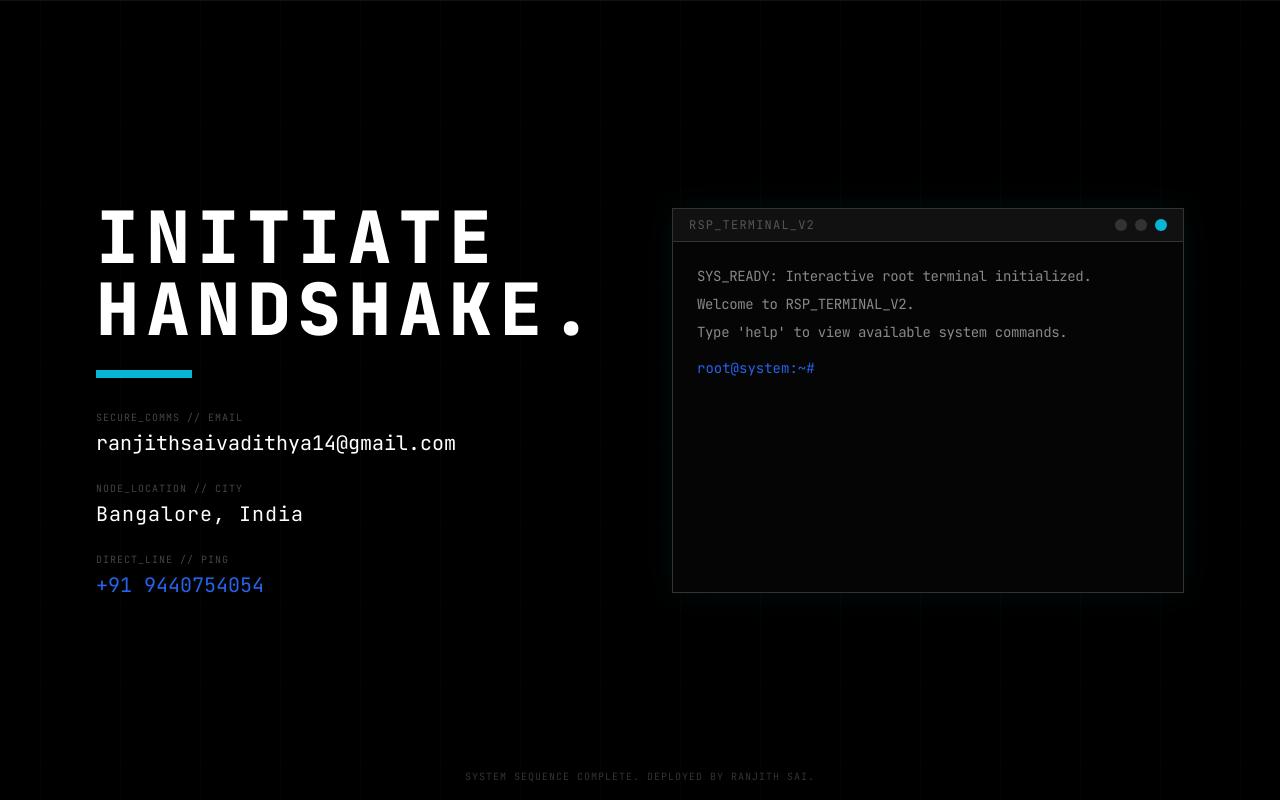
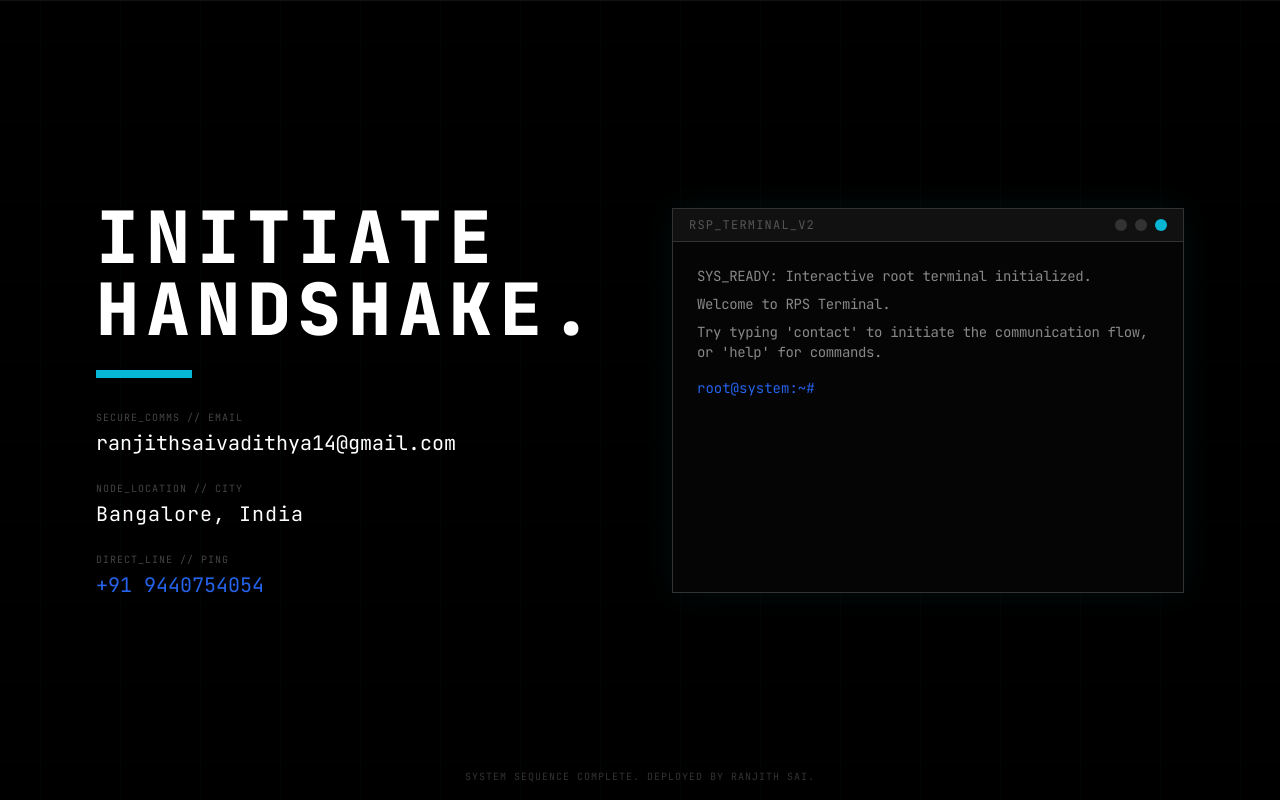
Before and after one commit to RanjithSaiVadithya/ranjith_profile, a Next.js app: page / in a window 1280 px wide. Shown: the part 4000-4800 px from the top of the page. Built offline with nearby package versions, Linux system fonts and the light colour scheme.

Commit message:
home page terminal and page header

```diff
--- a/src/app/template.tsx
+++ b/src/app/template.tsx
@@ -14,7 +14,7 @@ export default function Template({ children }: { children: React.ReactNode }) {
       initial="initial"
       animate="animate"
       exit="exit"
-      className="w-full min-h-screen overflow-x-hidden"
+      className={`w-full min-h-screen overflow-x-hidden ${pathname !== '/' ? 'pt-32 px-4 md:px-8 pb-12 box-border' : ''}`}
     >
       {children}
     </motion.div>
--- a/src/modules/home/components/FooterCLI.tsx
+++ b/src/modules/home/components/FooterCLI.tsx
@@ -12,8 +12,8 @@ export function FooterCLI() {
 
   const [terminalLogs, setTerminalLogs] = useState<string[]>([
     "SYS_READY: Interactive root terminal initialized.",
-    "Welcome to RSP_TERMINAL_V2.",
-    "Type 'help' to view available system commands.",
+    "Welcome to RPS Terminal.",
+    "Try typing 'contact' to initiate the communication flow, or 'help' for commands.",
   ]);
 
   const scrollRef = useRef<HTMLDivElement>(null);
@@ -46,7 +46,8 @@ export function FooterCLI() {
           } else if (cmd === "clear") {
               setTerminalLogs([
                 "SYS_READY: Interactive root terminal initialized.",
-                "Type 'help' to view available system commands."
+                "Welcome to RPS Terminal.",
+                "Try typing 'contact' to initiate the communication flow, or 'help' for commands."
               ]);
           } else if (cmd === "help") {
               setTerminalLogs(prev => [
```
